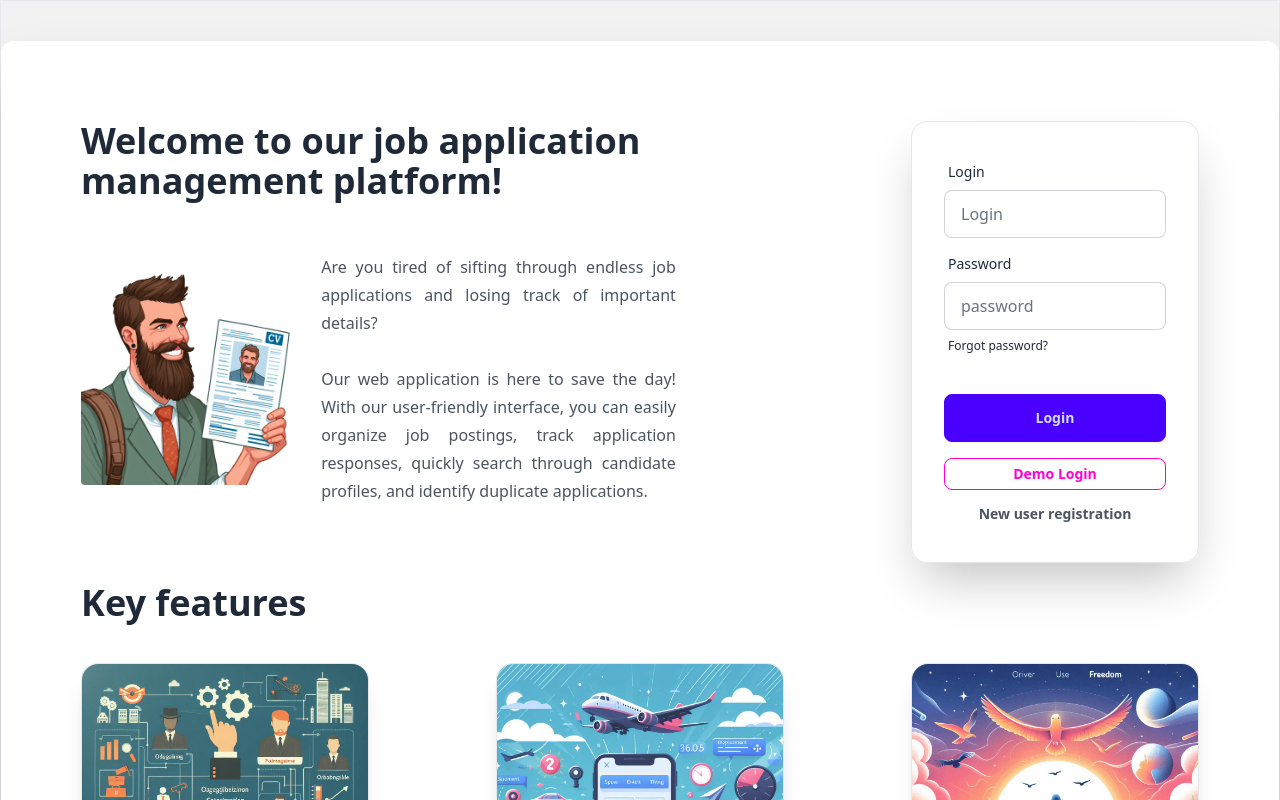
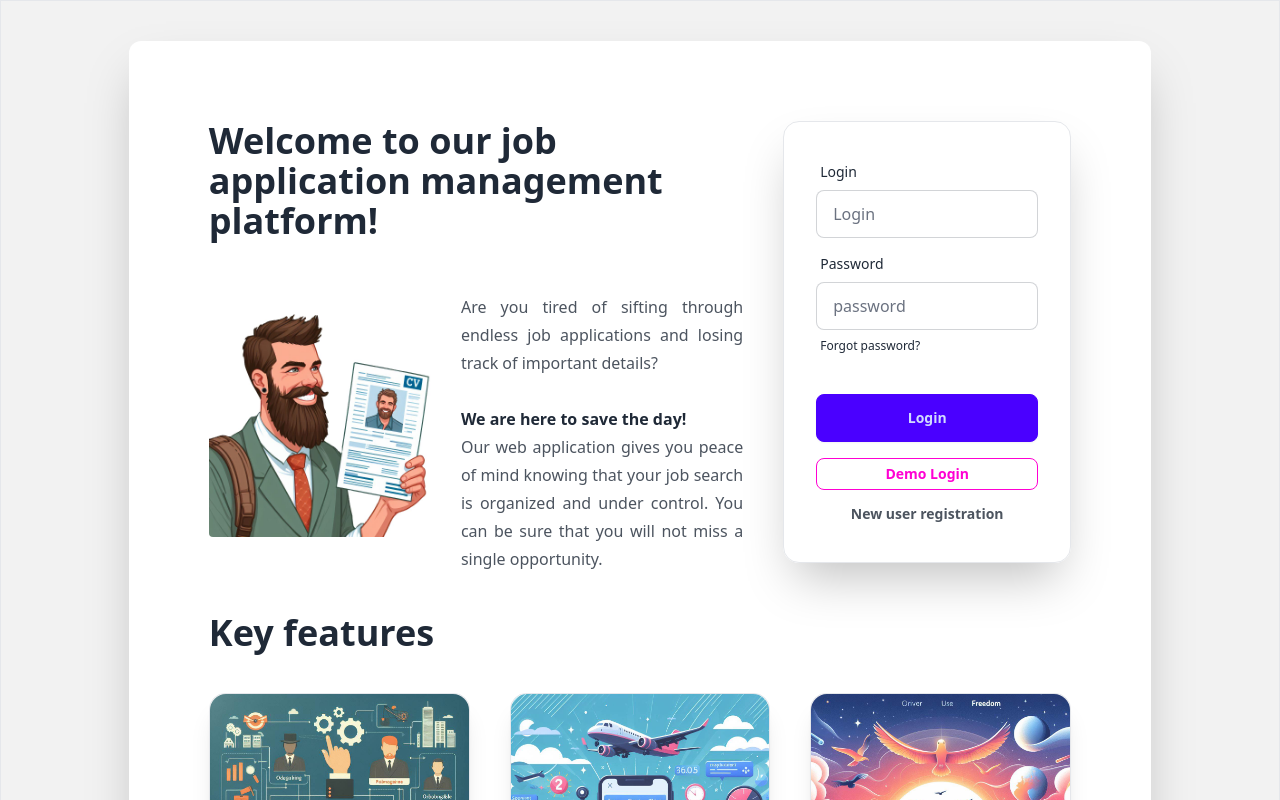
Before and after one commit to Rizz071/JobStack, a React (Vite) app in the folder JobStack-frontend/: page / in a window 1280 px wide. Shown: the top 800 px of the page. Built offline with nearby package versions, Linux system fonts and the light colour scheme.

Commit message:
Removed .idea folder

```diff
--- a/JobStack-frontend/src/components/Hero/index.tsx
+++ b/JobStack-frontend/src/components/Hero/index.tsx
@@ -16,18 +16,18 @@ const Hero = () => {
         <div id="background" className="border bg-base-200 ">
             <div
                 id="wrapper"
-                className="xl:4/5 mx-auto flex w-full flex-col justify-between gap-5 rounded-xl bg-base-100 p-10 shadow-2xl sm:mt-10 lg:p-20 2xl:w-3/5"
+                className="xl:4/5 mx-auto flex w-full flex-col justify-between gap-5 rounded-xl bg-base-100 p-10 shadow-2xl sm:mt-10 lg:w-4/5 lg:p-20 2xl:w-3/5"
             >
                 <div
                     id="first-block"
-                    className="flex flex-col justify-between gap-10 lg:flex-row"
+                    className="mx-auto flex flex-col justify-between gap-10 lg:mx-0 lg:flex-row"
                 >
                     <article className="prose prose-sm flex flex-col flex-wrap md:prose-base">
                         <h1 className="text-center lg:text-left">
                             Welcome to our job application management platform!
                         </h1>
-                        <div className="mx-auto flex flex-col justify-between gap-5 md:mx-0 md:flex-row">
-                            <figure className="mb-6 mt-auto lg:hidden xl:block">
+                        <div className="mx-auto flex flex-col justify-between gap-5 md:flex-row">
+                            <figure className="flex flex-col lg:hidden xl:block">
                                 <img
                                     src={imgHipster}
                                     alt="Hipster standing"
@@ -40,11 +40,12 @@ const Hero = () => {
                                 details?
                                 <br />
                                 <br />
-                                Our web application is here to save the day!
-                                With our user-friendly interface, you can easily
-                                organize job postings, track application
-                                responses, quickly search through candidate
-                                profiles, and identify duplicate applications.
+                                <strong>We are here to save the day!</strong>
+                                <br />
+                                Our web application gives you peace of mind
+                                knowing that your job search is organized and
+                                under control. You can be sure that you will not
+                                miss a single opportunity.
                             </p>
                         </div>
                     </article>
```
